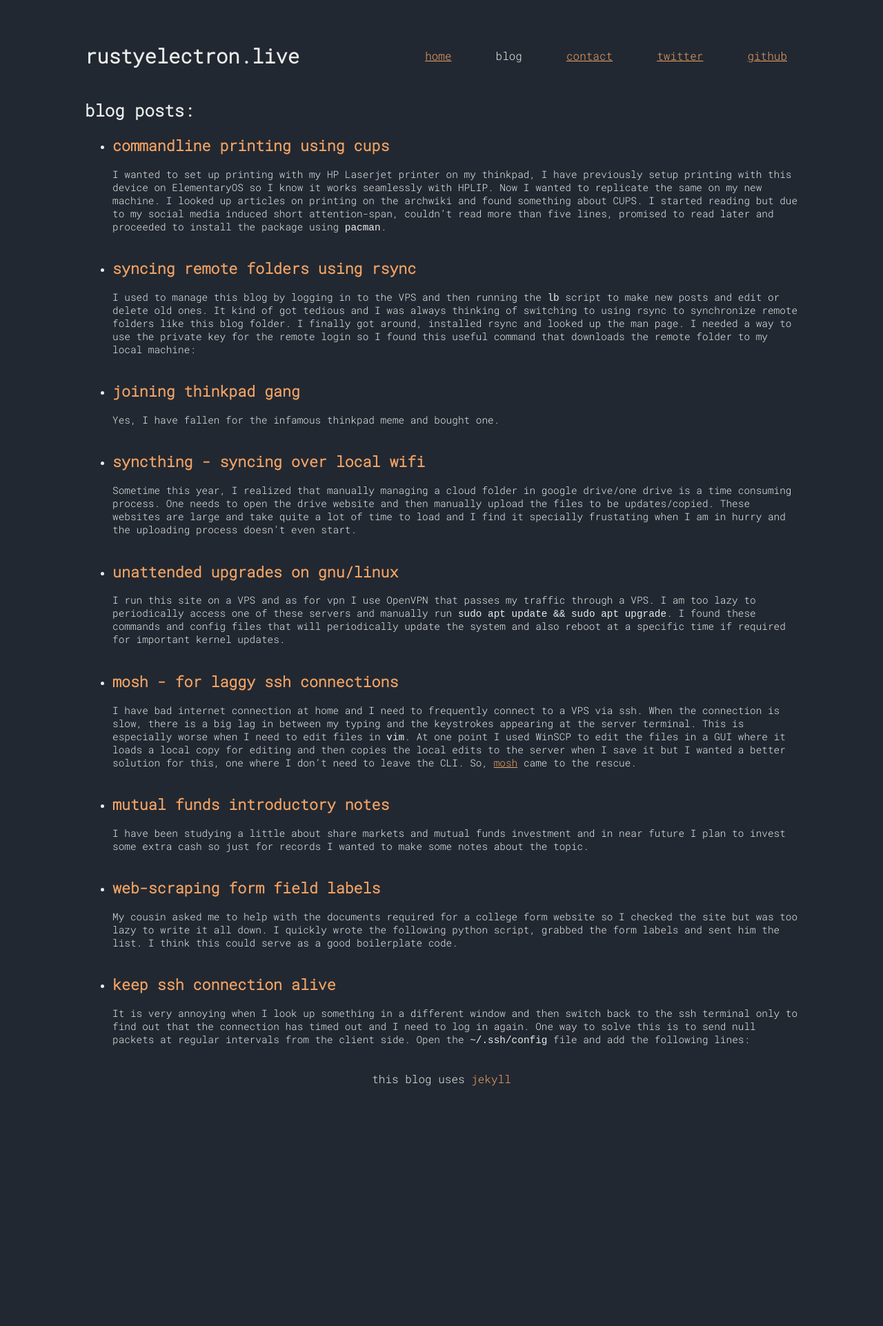
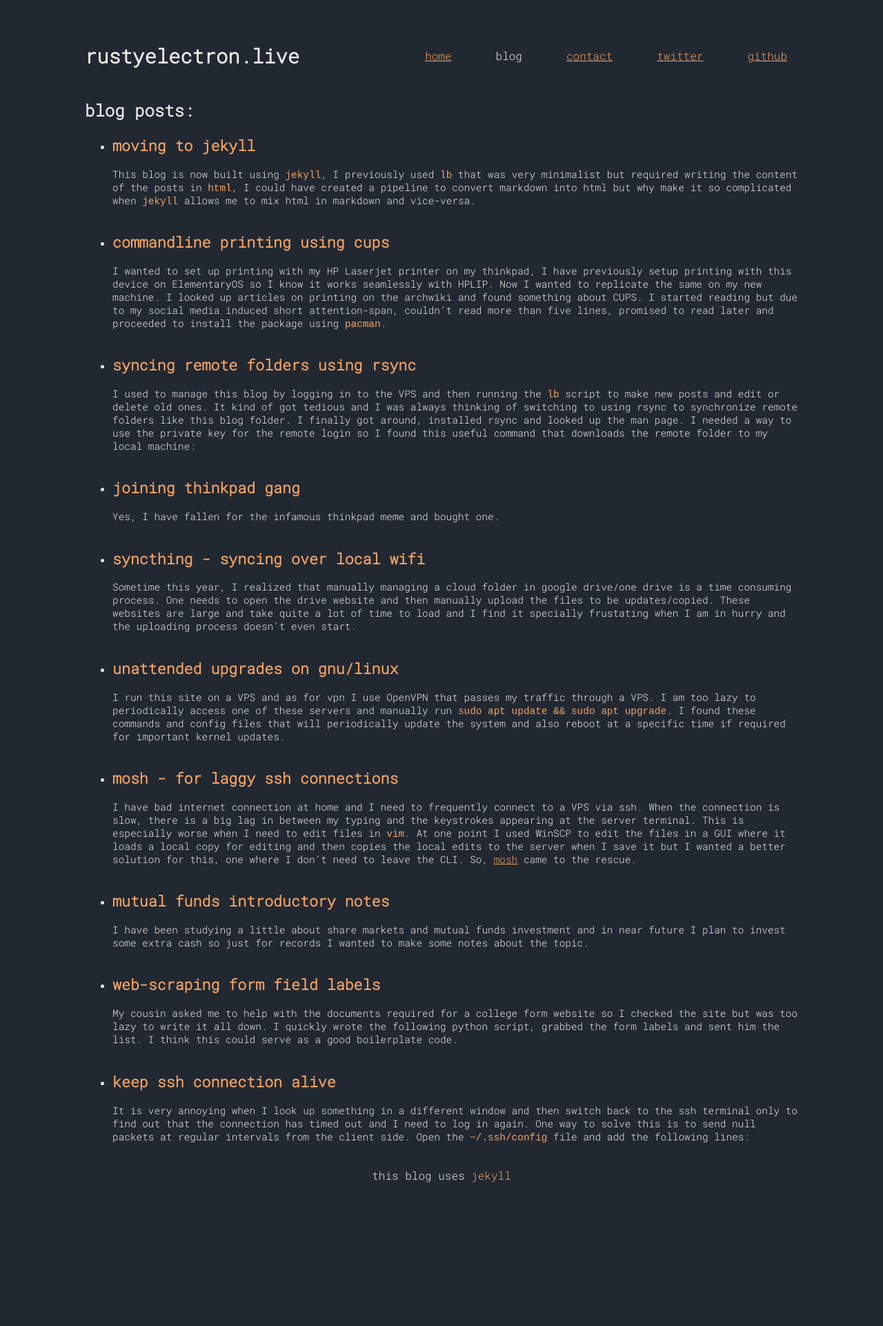
Before and after one commit to rusty-electron/rusty-electron.github.io, a Jekyll site: the page built from blog.html, in a window 1280 px wide. Shown: the whole page at 69% size. Built offline with Jekyll 4.4.1, drawn with Linux system fonts in a browser that asks for light colours; before the commit the page ends 1782 px from its top, so only the background shows below that.

Commit message:
update css

```diff
--- /dev/null
+++ b/_posts/2021-05-13-moving-to-jekyll.md
@@ -0,0 +1,9 @@
+---
+layout: post
+title: moving to jekyll
+date: 2021-05-13 01:03 +0530
+---
+
+This blog is now built using `jekyll`, I previously used `lb` that was very minimalist but required writing the content of the posts in `html`, I could have created a pipeline to convert markdown into html but why make it so complicated when `jekyll` allows me to mix html in markdown and vice-versa.
+
+My experience with `liquid` and `kramdown` has been amazing. Later I may include `mathjax` into the mix in case I need to write something 'math-intensive'.
--- a/assets/css/styles.css
+++ b/assets/css/styles.css
@@ -26,6 +26,21 @@
 h1{
 	margin-right: auto;
 	font-size: 1.8rem;
+}
+
+pre.highlight{
+	background-color: #222831;
+	display: block;
+	padding: 8px;
+	color: #c2c2c2;
+	border-radius: 5px;
+	/* border: .5px #c2c2c2 solid; */
+	/* font-size: 16px; */
+	overflow-x: auto;
+}
+
+code{
+	color: #f2a365;
 }
 
 .header{
@@ -108,7 +123,7 @@
 @media screen and (max-width: 600px) {
 
 	html{
-		margin-top: 1rem;
+		margin-top: 0rem;
 	}
 
 	/* header css */
```
